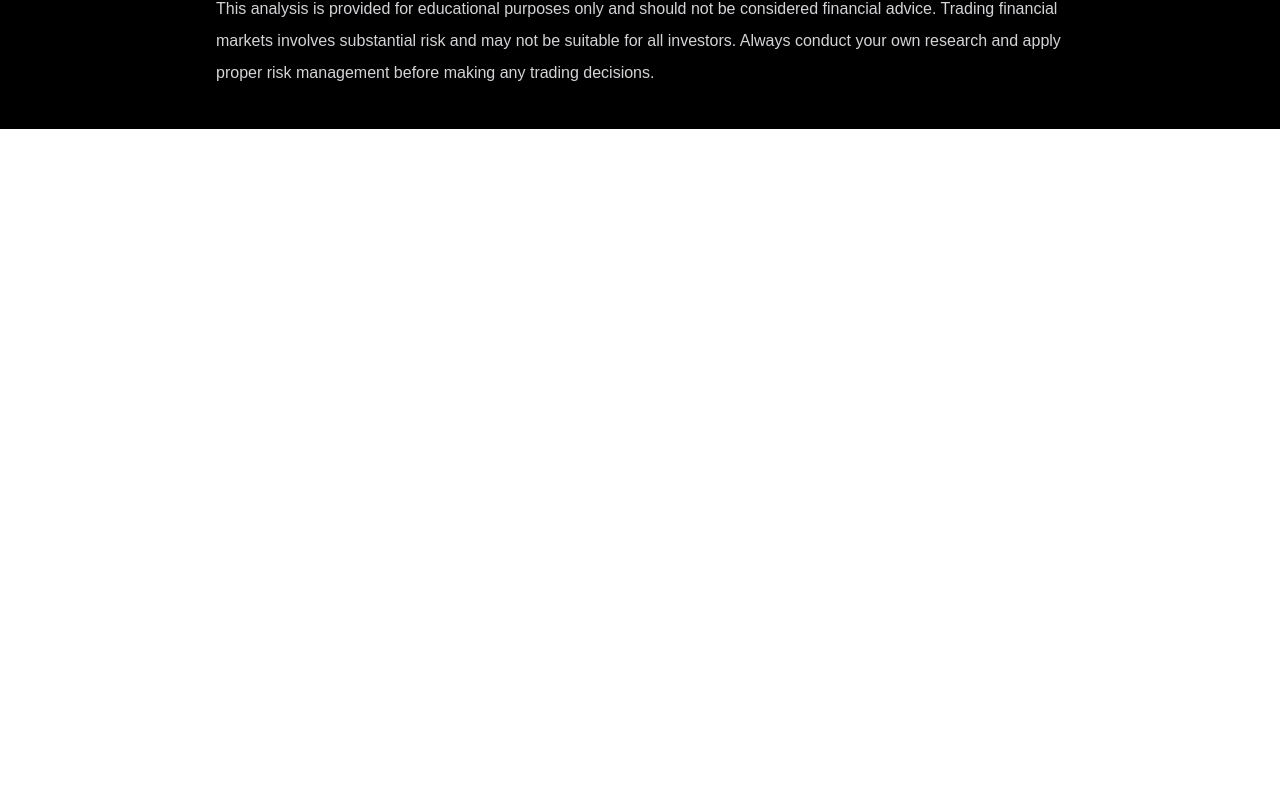
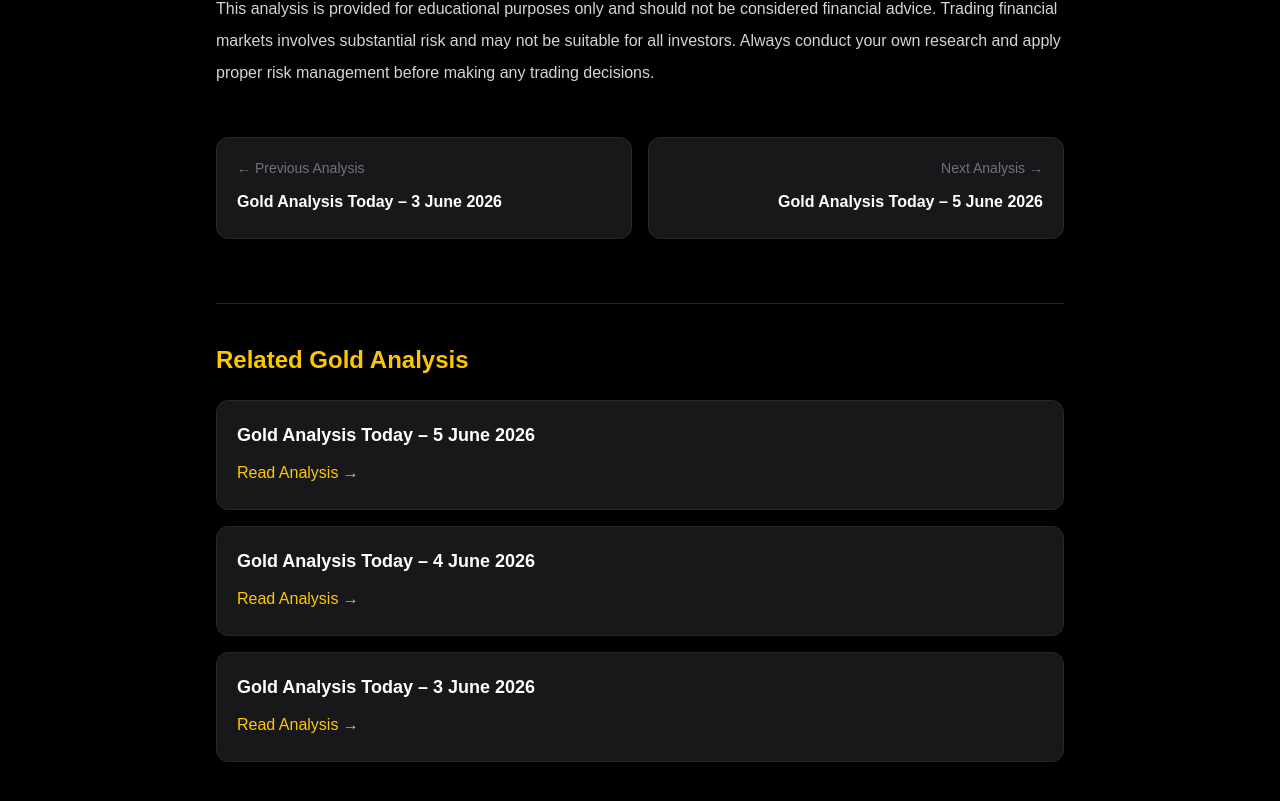
Before and after one commit to CSOoi1181/gold-trader-hub, a Next.js app: page /analysis/gold-analysis-2026-06-04 in a window 1280 px wide. Shown: the part 3833-4634 px from the top of the page. Before the commit the page ends 3962 px from the top, so only its background shows below. Built offline with nearby package versions, Linux system fonts and the light colour scheme.

Commit message:
Add article navigation

```diff
--- a/app/analysis/gold-analysis-2026-06-03/page.tsx
+++ b/app/analysis/gold-analysis-2026-06-03/page.tsx
@@ -1,3 +1,6 @@
+import RelatedArticles from "@/app/components/RelatedArticles";
+import ArticleNavigation from "@/app/components/ArticleNavigation";
+
 export const metadata = {
   title:
     "Gold Price Forecast Today: XAU/USD Slides Below $4,500 as Fed Expectations Pressure Bullion",
@@ -252,6 +255,15 @@ export default function GoldAnalysisArticle() {
             </p>
           </section>
 
+<ArticleNavigation
+  next={{
+    title: "Gold Analysis Today – 4 June 2026",
+    href: "/analysis/gold-analysis-2026-06-04",
+  }}
+/>
+
+<RelatedArticles />
+
         </div>
       </div>
     </main>
--- a/app/analysis/gold-analysis-2026-06-04/page.tsx
+++ b/app/analysis/gold-analysis-2026-06-04/page.tsx
@@ -1,3 +1,6 @@
+import RelatedArticles from "@/app/components/RelatedArticles";
+import ArticleNavigation from "@/app/components/ArticleNavigation";
+
 export const metadata = {
   title:
     "Gold Price Forecast Today: XAU/USD Recovers Ahead of NFP While Traders Watch Key $4,500 Resistance",
@@ -303,6 +306,19 @@ export default function GoldAnalysisArticle() {
             </p>
           </section>
 
+<ArticleNavigation
+  previous={{
+    title: "Gold Analysis Today – 3 June 2026",
+    href: "/analysis/gold-analysis-2026-06-03",
+  }}
+  next={{
+    title: "Gold Analysis Today – 5 June 2026",
+    href: "/analysis/gold-analysis-2026-06-05",
+  }}
+/>
+
+<RelatedArticles />
+
         </div>
       </div>
     </main>
--- a/app/analysis/gold-analysis-2026-06-05/page.tsx
+++ b/app/analysis/gold-analysis-2026-06-05/page.tsx
@@ -1,3 +1,6 @@
+import RelatedArticles from "@/app/components/RelatedArticles";
+import ArticleNavigation from "@/app/components/ArticleNavigation";
+
 export const metadata = {
   title: "Gold Analysis Today | XAUUSD Forecast 5 June 2026",
   description:
@@ -289,6 +292,19 @@ export default function GoldAnalysisArticle() {
             </p>
           </section>
 
+<ArticleNavigation
+  previous={{
+    title: "Gold Analysis Today – 4 June 2026",
+    href: "/analysis/gold-analysis-2026-06-04",
+  }}
+  next={{
+    title: "Gold Price Weekly Review – 6 June 2026",
+    href: "/analysis/gold-analysis-2026-06-06",
+  }}
+/>
+
+<RelatedArticles />
+
         </div>
       </div>
     </main>
--- a/app/analysis/gold-analysis-2026-06-06/page.tsx
+++ b/app/analysis/gold-analysis-2026-06-06/page.tsx
@@ -1,3 +1,4 @@
+import ArticleNavigation from "@/app/components/ArticleNavigation";
 import RelatedArticles from "@/app/components/RelatedArticles";
 
 export const metadata = {
@@ -412,6 +413,13 @@ export default function GoldAnalysisArticle() {
             </p>
           </section>
 
+<ArticleNavigation
+  previous={{
+    title: "Gold Analysis Today – 5 June 2026",
+    href: "/analysis/gold-analysis-2026-06-05",
+  }}
+/>
+
 <RelatedArticles />
 
         </div>
--- /dev/null
+++ b/app/components/ArticleNavigation.tsx
@@ -0,0 +1,58 @@
+import Link from "next/link";
+
+interface ArticleNavigationProps {
+  previous?: {
+    title: string;
+    href: string;
+  };
+
+  next?: {
+    title: string;
+    href: string;
+  };
+}
+
+export default function ArticleNavigation({
+  previous,
+  next,
+}: ArticleNavigationProps) {
+  return (
+    <div className="mt-12 grid md:grid-cols-2 gap-4">
+
+      <div>
+        {previous && (
+          <Link
+            href={previous.href}
+            className="block bg-zinc-900 border border-zinc-800 rounded-xl p-5 hover:border-yellow-400 transition"
+          >
+            <p className="text-zinc-500 text-sm mb-2">
+              ← Previous Analysis
+            </p>
+
+            <h3 className="text-white font-semibold">
+              {previous.title}
+            </h3>
+          </Link>
+        )}
+      </div>
+
+      <div>
+        {next && (
+          <Link
+            href={next.href}
+            className="block bg-zinc-900 border border-zinc-800 rounded-xl p-5 hover:border-yellow-400 transition text-right"
+          >
+            <p className="text-zinc-500 text-sm mb-2">
+              Next Analysis →
+            </p>
+
+            <h3 className="text-white font-semibold">
+              {next.title}
+            </h3>
+          </Link>
+        )}
+      </div>
+
+    </div>
+  );
+}
```
